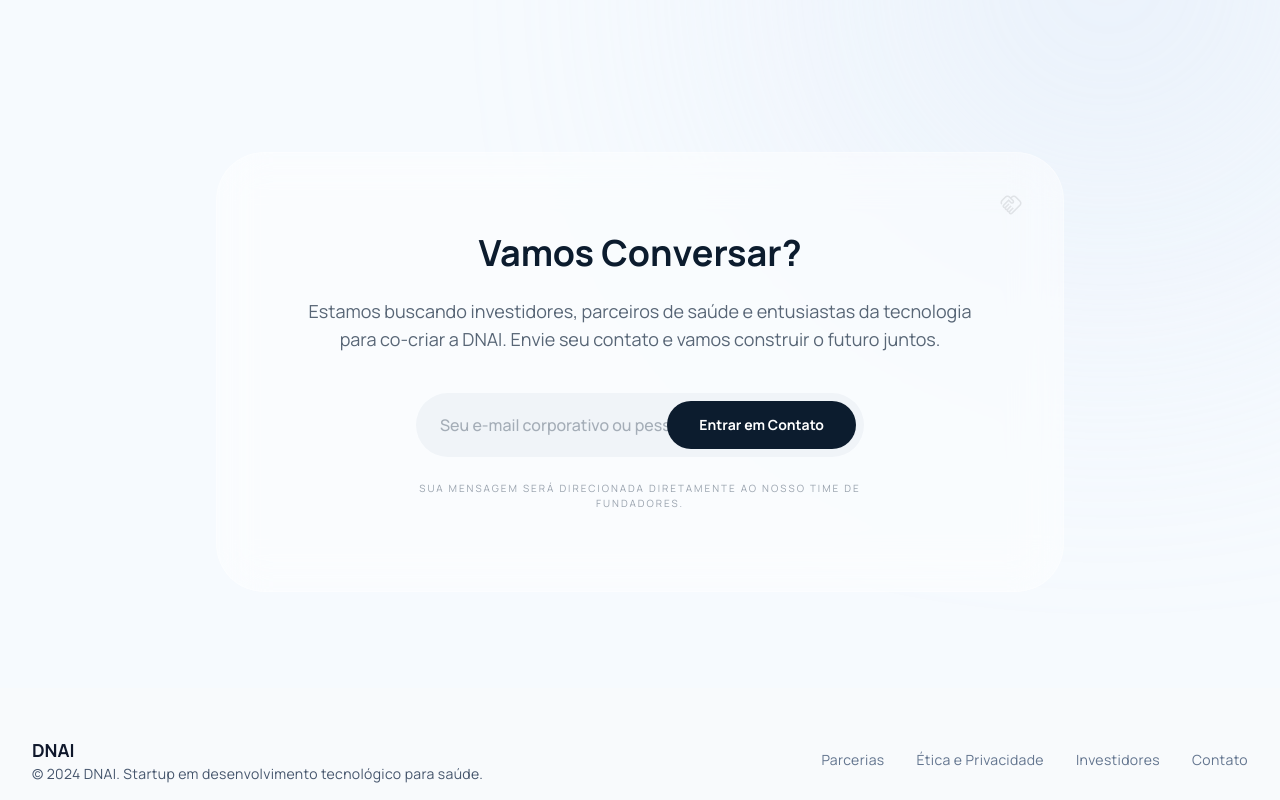
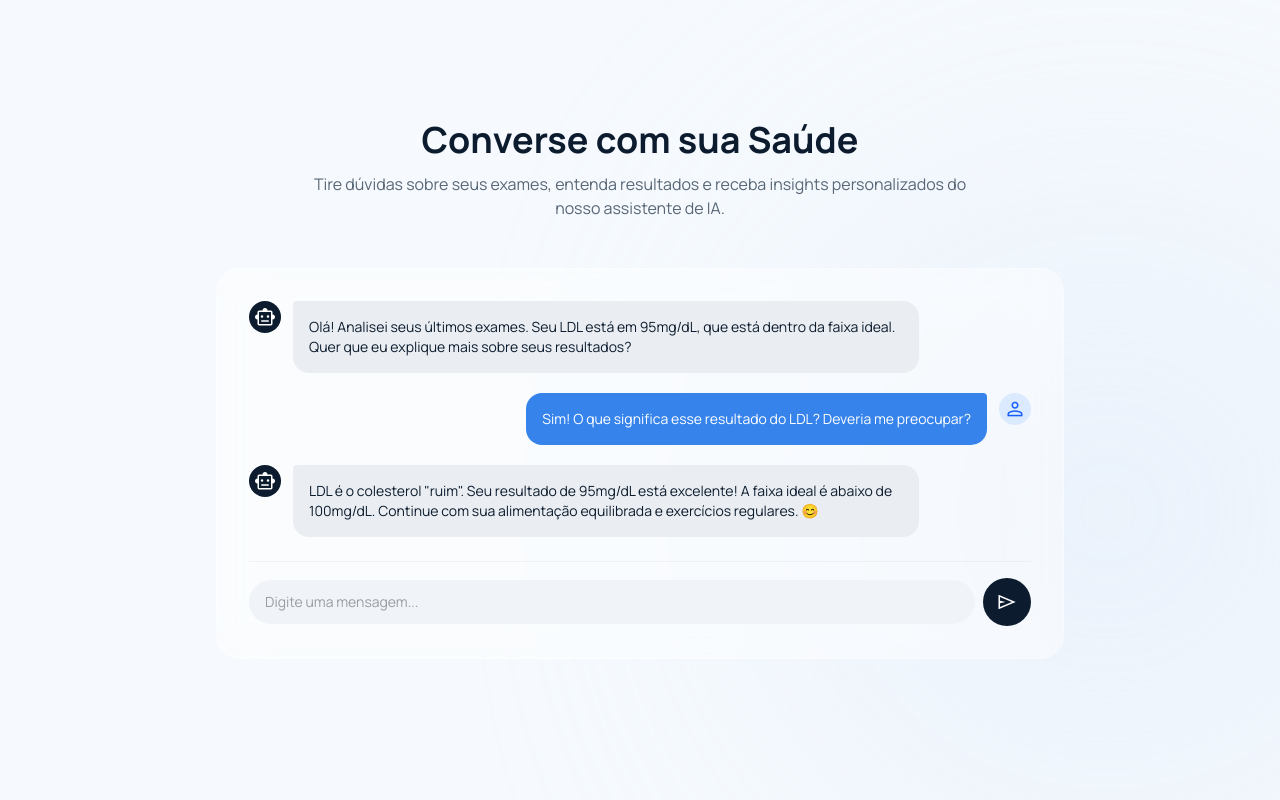
Before and after one commit to diGit-hub/DNAI-Institutional, a React (Vite) app: page / in a window 1280 px wide. Shown: the part 1360-2160 px from the top of the page. Built offline with nearby package versions, Linux system fonts and the light colour scheme.

Commit message:
Add AIChat component for personalized health insights

```diff
--- a/src/App.jsx
+++ b/src/App.jsx
@@ -1,6 +1,7 @@
 import Navbar from "./components/Navbar"
 import Hero from "./components/Hero"
 import BentoGrid from "./components/BentoGrid"
+import AIChat from "./components/AIChat"
 import Contact from "./components/Contact"
 import Footer from "./components/Footer"
 
@@ -15,6 +16,7 @@ function App() {
         </div>
         <Hero />
         <BentoGrid />
+        <AIChat />
         <Contact />
       </main>
       <Footer />
--- /dev/null
+++ b/src/components/AIChat.jsx
@@ -0,0 +1,70 @@
+function AIChat() {
+  return (
+    <section className="max-w-4xl mx-auto px-6 mt-32">
+      <div className="text-center mb-12">
+        <h2 className="text-4xl font-headline font-bold text-on-primary-fixed mb-3">
+          Converse com sua Saúde
+        </h2>
+        <p className="text-on-secondary-container max-w-2xl mx-auto text-base">
+          Tire dúvidas sobre seus exames, entenda resultados e receba insights personalizados
+          do nosso assistente de IA.
+        </p>
+      </div>
+
+      <div className="glass rounded-3xl p-6 md:p-8">
+        <div className="space-y-5">
+          <div className="flex gap-3">
+            <div className="w-8 h-8 rounded-full bg-primary-container flex items-center justify-center flex-shrink-0">
+              <span className="material-symbols-outlined text-white text-sm">smart_toy</span>
+            </div>
+            <div className="bg-surface-container rounded-2xl rounded-tl-sm p-4 max-w-[80%]">
+              <p className="text-sm text-on-primary-fixed">
+                Olá! Analisei seus últimos exames. Seu LDL está em 95mg/dL, que está
+                dentro da faixa ideal. Quer que eu explique mais sobre seus resultados?
+              </p>
+            </div>
+          </div>
+
+          <div className="flex gap-3 flex-row-reverse">
+            <div className="w-8 h-8 rounded-full bg-blue-100 flex items-center justify-center flex-shrink-0">
+              <span className="material-symbols-outlined text-blue-600 text-sm">person</span>
+            </div>
+            <div className="bg-on-tertiary-container text-white rounded-2xl rounded-tr-sm p-4 max-w-[80%]">
+              <p className="text-sm">
+                Sim! O que significa esse resultado do LDL? Deveria me preocupar?
+              </p>
+            </div>
+          </div>
+
+          <div className="flex gap-3">
+            <div className="w-8 h-8 rounded-full bg-primary-container flex items-center justify-center flex-shrink-0">
+              <span className="material-symbols-outlined text-white text-sm">smart_toy</span>
+            </div>
+            <div className="bg-surface-container rounded-2xl rounded-tl-sm p-4 max-w-[80%]">
+              <p className="text-sm text-on-primary-fixed">
+                LDL é o colesterol "ruim". Seu resultado de 95mg/dL está excelente!
+                A faixa ideal é abaixo de 100mg/dL. Continue com sua alimentação equilibrada
+                e exercícios regulares. 😊
+              </p>
+            </div>
+          </div>
+        </div>
+
+        <div className="mt-6 pt-4 border-t border-outline-variant/20">
+          <div className="flex gap-2 items-center">
+            <input
+              type="text"
+              placeholder="Digite uma mensagem..."
+              className="flex-1 bg-surface-container-low rounded-full px-4 py-3 text-sm text-on-primary-fixed placeholder:text-on-surface-variant/50 border-none outline-none"
+            />
+            <button className="bg-primary-container text-white w-12 h-12 rounded-full flex items-center justify-center flex-shrink-0">
+              <span className="material-symbols-outlined text-sm">send</span>
+            </button>
+          </div>
+        </div>
+      </div>
+    </section>
+  )
+}
+
+export default AIChat
```
